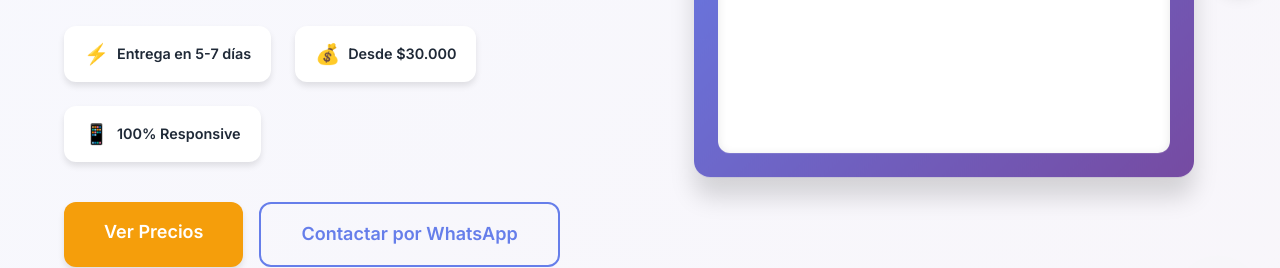
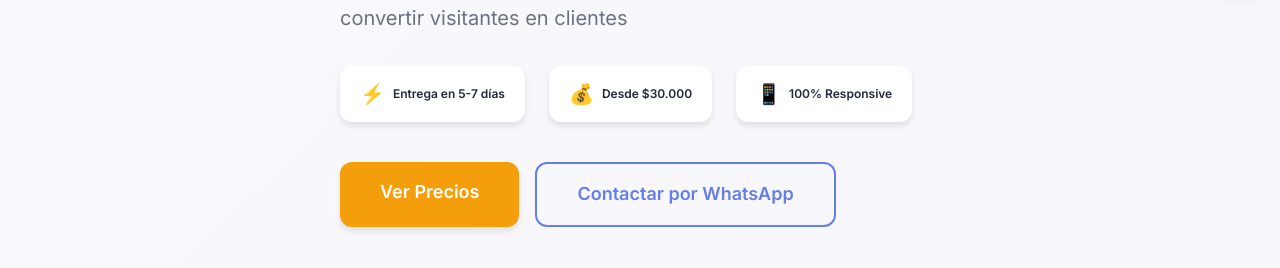
Before and after one commit to Baldezari00/facundobaldezari, a plain HTML site: page index.html in a window 1280 px wide. Shown: the part 438-706 px from the top of the page. Drawn offline with Linux system fonts and the light colour scheme.

Commit message:
-fix layout

```diff
--- a/index.html
+++ b/index.html
@@ -64,7 +64,6 @@
                 <li><a href="#portfolio" class="nav-link">Portfolio</a></li>
                 <li><a href="#contacto" class="nav-link">Contacto</a></li>
             </ul>
-            <a href="https://wa.me/5492235254889?text=Hola!%20Me%20interesa%20cotizar%20una%20p%C3%A1gina%20web" class="btn-primary nav-cta" target="_blank" rel="noopener">Cotizar Proyecto</a>
             <div class="hamburger" id="hamburger">
                 <span></span>
                 <span></span>
@@ -99,13 +98,7 @@
                         <a href="https://wa.me/5492235254889?text=Hola!%20Me%20interesa%20una%20p%C3%A1gina%20web%20para%20mi%20negocio" class="btn-outline btn-large" target="_blank" rel="noopener">Contactar por WhatsApp</a>
                     </div>
                 </div>
-                <div class="hero-image fade-in">
-                    <div class="mockup-container">
-                        <div class="mockup-device">
-                            <div class="mockup-screen"></div>
-                        </div>
-                    </div>
-                </div>
+
             </div>
         </section>
 
--- a/script.js
+++ b/script.js
@@ -195,6 +195,8 @@ function renderServices() {
             </div>
             <div class="service-price">${service.price}</div>
             <p class="service-description">${service.description}</p>
+            <span>Haz clic para ver más</span>
+
 
             <div class="service-details">
                 <div class="service-includes">
@@ -213,6 +215,7 @@ function renderServices() {
                         <span>${service.ideal}</span>
                     </div>
                 </div>
+
                 <button class="service-btn" onclick="selectService(${service.id})">Solicitar este servicio</button>
             </div>
         </div>
@@ -461,6 +464,7 @@ function initThemeSelector() {
     });
 }
 
+
 function setTheme(theme) {
     document.documentElement.setAttribute('data-theme', theme);
     localStorage.setItem('portfolio-theme', theme);
--- a/styles.css
+++ b/styles.css
@@ -334,7 +334,7 @@ p {
 
 .hero-container {
     display: grid;
-    grid-template-columns: 1fr 1fr;
+    grid-template-columns: 1fr ;
     gap: 4rem;
     align-items: center;
     max-width: 1200px;
@@ -900,6 +900,10 @@ p {
     flex-wrap: wrap;
 }
 
+span{
+    font-size: smaller;
+}
+
 .portfolio-tech span {
     padding: 0.25rem 0.75rem;
     background: var(--gray-light);
@@ -1383,7 +1387,9 @@ p {
     transform: scale(1.1);
     box-shadow: var(--shadow-xl);
 }
-
+.themeClick{
+
+}
 .theme-icon {
     font-size: 1.5rem;
 }
```
